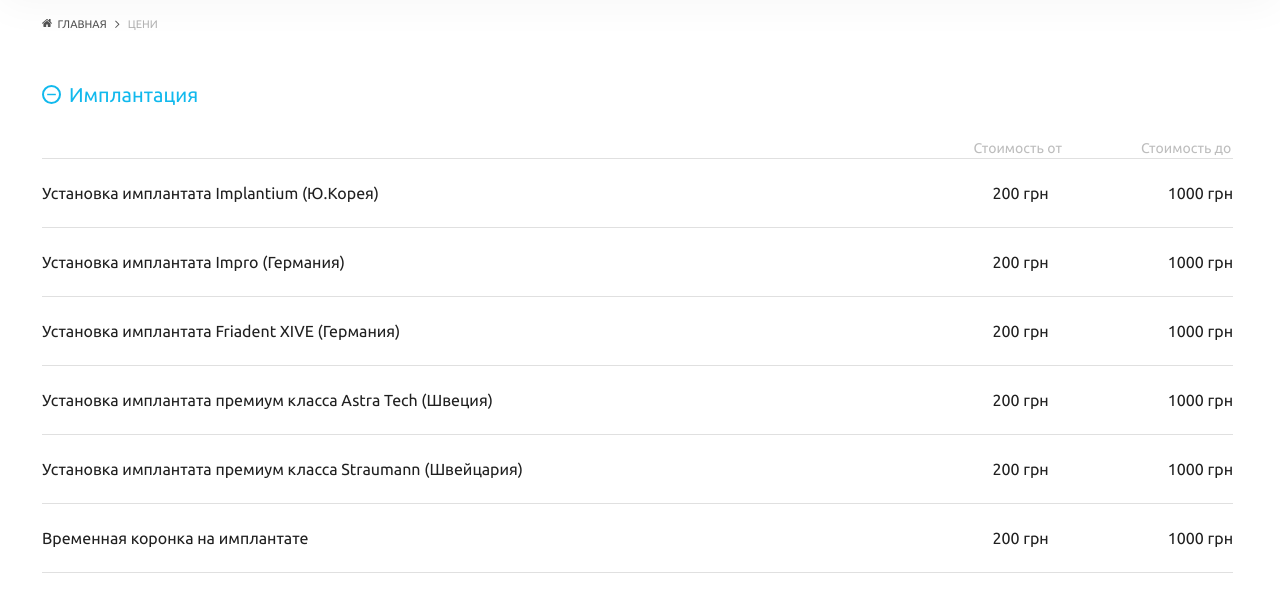
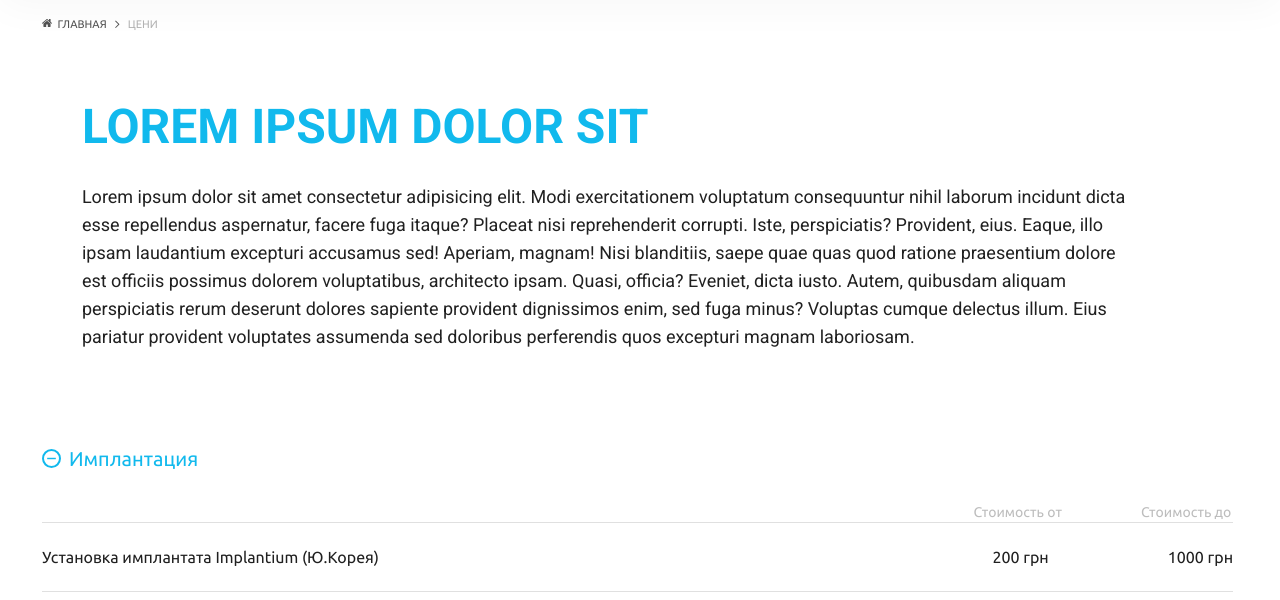
Before and after one commit to nadiiakardash/Dental-studio, a Vue app: page price.html in a window 1280 px wide. Shown: the part 200-800 px from the top of the page. Built offline with nearby package versions, Linux system fonts and the light colour scheme.

Commit message:
add block with text

```diff
--- a/price.html
+++ b/price.html
@@ -227,6 +227,7 @@
 
 <section>
   <div  class="container-block cont-block-price">
+
      <div class="general-page">
          <svg width="10" height="10" viewBox="0 0 10 10" fill="none" xmlns="http://www.w3.org/2000/svg">
         <g clip-path="url(#clip0)">
@@ -244,6 +245,14 @@
             <path fill-rule="evenodd" clip-rule="evenodd" d="M3.11887 7.37619L3.74264 7.99997L6.86154 4.88107L6.86157 4.8811L7.48535 4.25733L3.74271 0.514691L3.11894 1.13846L6.23777 4.2573L3.11887 7.37619Z" fill="#535353"/>
             </svg>
             <span>Цени</span>
+            <div class="text-services">
+
+              <h2>Lorem ipsum dolor sit </h2>
+              <p style="text-transform: none;">Lorem ipsum dolor sit amet consectetur adipisicing elit. Modi exercitationem voluptatum consequuntur nihil laborum incidunt dicta esse repellendus aspernatur, facere fuga itaque? Placeat nisi reprehenderit corrupti. Iste, perspiciatis? Provident, eius.
+              Eaque, illo ipsam laudantium excepturi accusamus sed! Aperiam, magnam! Nisi blanditiis, saepe quae quas quod ratione praesentium dolore est officiis possimus dolorem voluptatibus, architecto ipsam. Quasi, officia? Eveniet, dicta iusto.
+              Autem, quibusdam aliquam perspiciatis rerum deserunt dolores sapiente provident dignissimos enim, sed fuga minus? Voluptas cumque delectus illum. Eius pariatur provident voluptates assumenda sed doloribus perferendis quos excepturi magnam laboriosam.
+              </p>
+          </div>
     </div>
     <div>
                  <div id="6">
```
